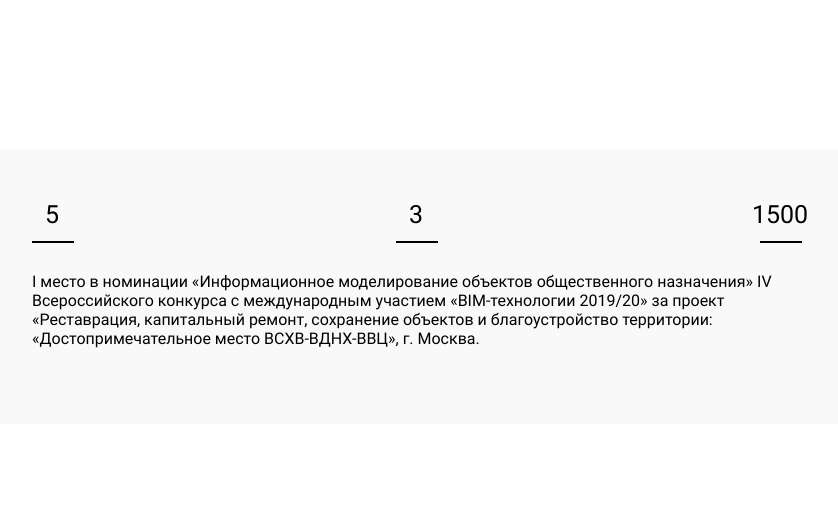
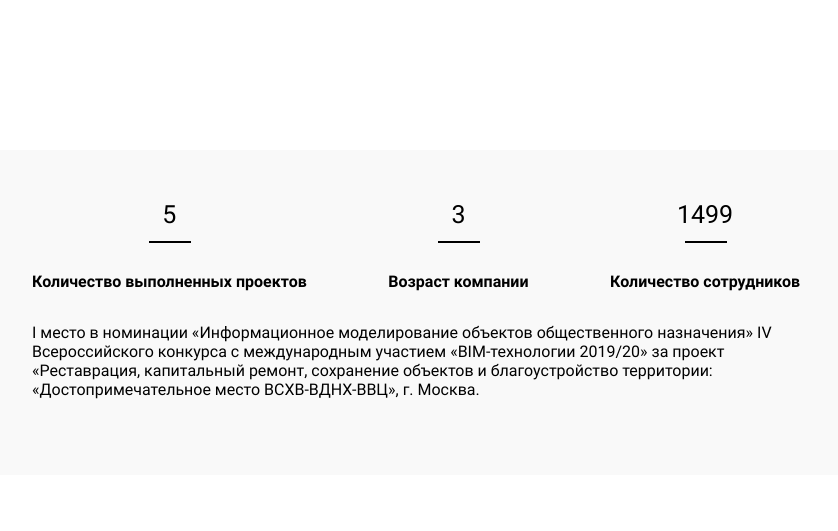
Before and after one commit to partymaker-py/DMU_Django, a Django app: page / in a window 1280 px wide. Shown: the part 1225-1756 px from the top of the page, without its empty margins (224-1062 px from the left). Run offline with Django 3.2, Linux system fonts and the light colour scheme; data comes from the database, SQL or seed files in the repository.

Commit message:
Boris: debbug css and js

```diff
--- a/DMU/static/js/main.js
+++ b/DMU/static/js/main.js
@@ -15,7 +15,7 @@
         if (startWith === end) clearInterval(timer);
         inner.textContent = startWith++;
 
-    }, 100);
+    }, 200);
 }
 
 // вызов счётчиков
@@ -25,7 +25,7 @@
         if (controller) return;
         controller = true;
         getCounters(1, 5, projectsCounter); // кол-во проектов
-        getCounters(1480, 1500, customersCounter); // кол-во сотрудников
+        getCounters(1480, 1510, customersCounter); // кол-во сотрудников
         getCounters(0, 3, yearsCounter); // кол-во лет
     }
 });
--- a/DMU/static/styles/indexStyle.css
+++ b/DMU/static/styles/indexStyle.css
@@ -89,17 +89,25 @@
 .projects,
 .years,
 .customers {
+    display: flex;
+    flex-direction: column;
+    align-items: center;
+}
+.counter {
     width: 40px;
     display: flex;
     flex-direction: column;
     align-items: center;
     font-size: 25px;
 }
-.projects > hr,
-.years > hr,
-.customers > hr {
+.counter > hr {
     width: 100%;
     border: .5px solid #000;
+}
+.projects > h3,
+.years > h3,
+.customers > h3 {
+    font-size: 1rem;
 }
 .niches{
     display: flex;
--- a/DMU/templates/index.html
+++ b/DMU/templates/index.html
@@ -121,16 +121,25 @@
             <div class="statistic-rating">
                 <div class="statistic-rating-counters">
                     <div class="projects">
+                        <div class="counter">
                             <span class="projects-counter"></span>
                             <hr>
                         </div>
+                        <h3>Количество выполненных проектов</h3>
+                    </div>
                     <div class="years">
+                        <div class="counter">
                             <span class="years-counter"></span>
                             <hr>
                         </div>
+                        <h3>Возраст компании</h3>
+                    </div>
                     <div class="customers">
+                        <div class="counter">
                             <span class="customers-counter"></span>
                             <hr>
+                        </div>
+                        <h3>Количество сотрудников</h3>
                     </div>
                 </div>
                 <div class="statistic-rating-info">
```
Also changed, not shown: DMU/static/styles/services.css (+7 -4 lines), webpack.config.js (+1 -29 lines). Lines whose indentation alone changed are shown as unchanged.
